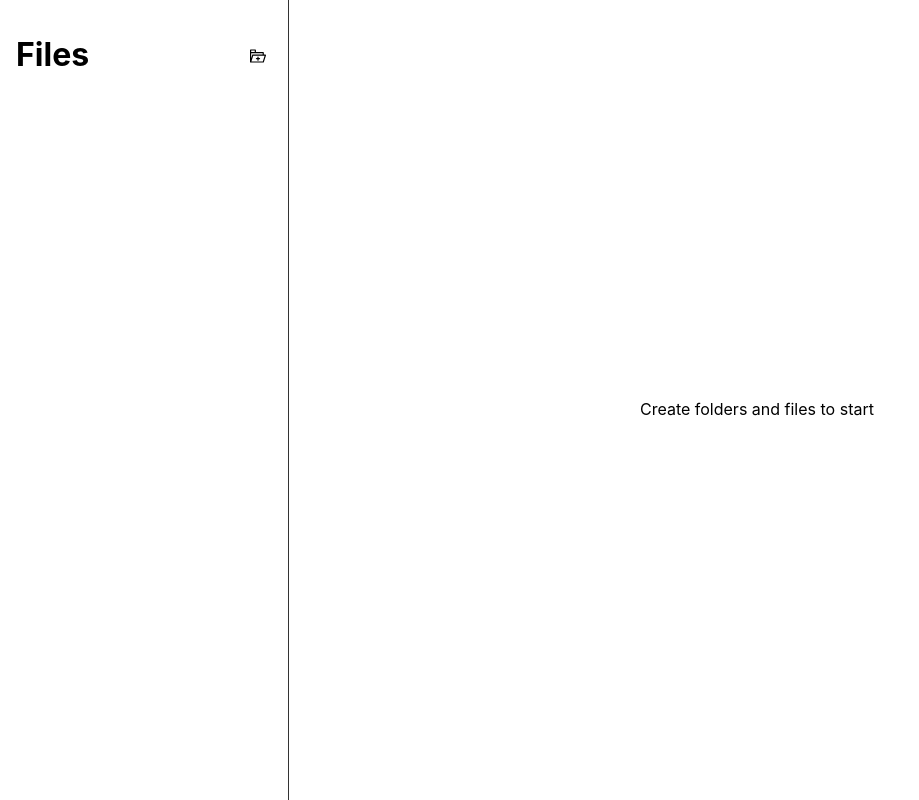
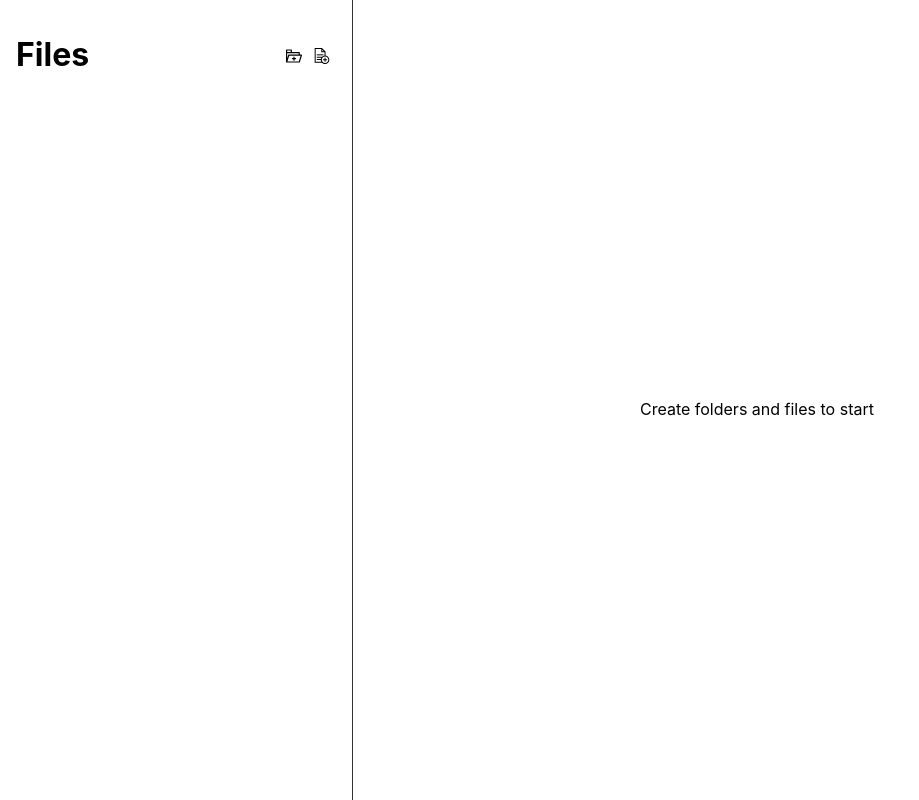
Before and after one commit to david-schopf/browser-code-editor, a React (Create React App) app: page / in a window 1280 px wide. Shown: the whole page, without its empty margins (0-919 px from the left). Built offline with nearby package versions, Linux system fonts and the light colour scheme.

Commit message:
Allow creation of files on top level

```diff
--- a/src/FileTree/FileTree.css
+++ b/src/FileTree/FileTree.css
@@ -6,10 +6,10 @@
 .treeHeader {
     display: flex;
     font-weight: bold;
-    justify-content: space-between;
+    justify-content: space-around;
 }
 
-.treeHeader p {
+.treeHeader h1 {
     flex-grow: 1;
 }
 
--- a/src/FileTree/FileTree.tsx
+++ b/src/FileTree/FileTree.tsx
@@ -6,6 +6,7 @@ import {isFolder} from "../filesModel";
 import {getPath} from "../filesFunctions";
 import "./FileTree.css";
 import {IconCreateFile, IconCreateFolder} from "./Icon";
+import FileItem from "./FileItem/FileItem";
 
 export type FileTreeProps = {
     onCreateFile: (path: string) => void;
@@ -22,20 +23,22 @@ export default function FileTree({onCreateFolder, onCreateFile}: FileTreeProps)
     return <div className="FileTree">
         <div className="treeHeader">
             <h1>Files</h1>
-            <button onClick={() => onCreateFolder(getPath(tree))}><IconCreateFolder /></button>
+            <button onClick={() => onCreateFolder(getPath(tree))}><IconCreateFolder/></button>
+            <button onClick={() => onCreateFile(getPath(tree))}><IconCreateFile/></button>
         </div>
         <div className="treeChildren">
             {tree.children
-            .filter(isFolder)
-            .map(folder =>
+                .map(node => isFolder(node) ?
                     <FolderItem
-                key={getPath(folder)}
+                        key={getPath(node)}
                         onCreateFolder={onCreateFolder}
                         onCreateFile={onCreateFile}
-                folder={folder}
+                        folder={node}
                         onClickFile={openFile}
                         onDelete={deleteNode}
-            />)}
+                    /> :
+                    <FileItem file={node} onClickFile={openFile} onDelete={deleteNode}/>
+                )}
         </div>
     </div>
 }
--- a/src/FileTree/FolderItem/FolderItem.css
+++ b/src/FileTree/FolderItem/FolderItem.css
@@ -12,7 +12,7 @@
 }
 
 .children {
-    margin-left: 1rem;
+    padding-left: 1rem;
 }
 
 .delete {
--- a/src/Sidebar/Sidebar.css
+++ b/src/Sidebar/Sidebar.css
@@ -1,5 +1,6 @@
 .Sidebar {
     width: 20%;
+    min-width: 320px;
     padding: 1rem;
     border-right: 1px solid #333333;
 }
```
Lines whose indentation alone changed are shown as unchanged.
